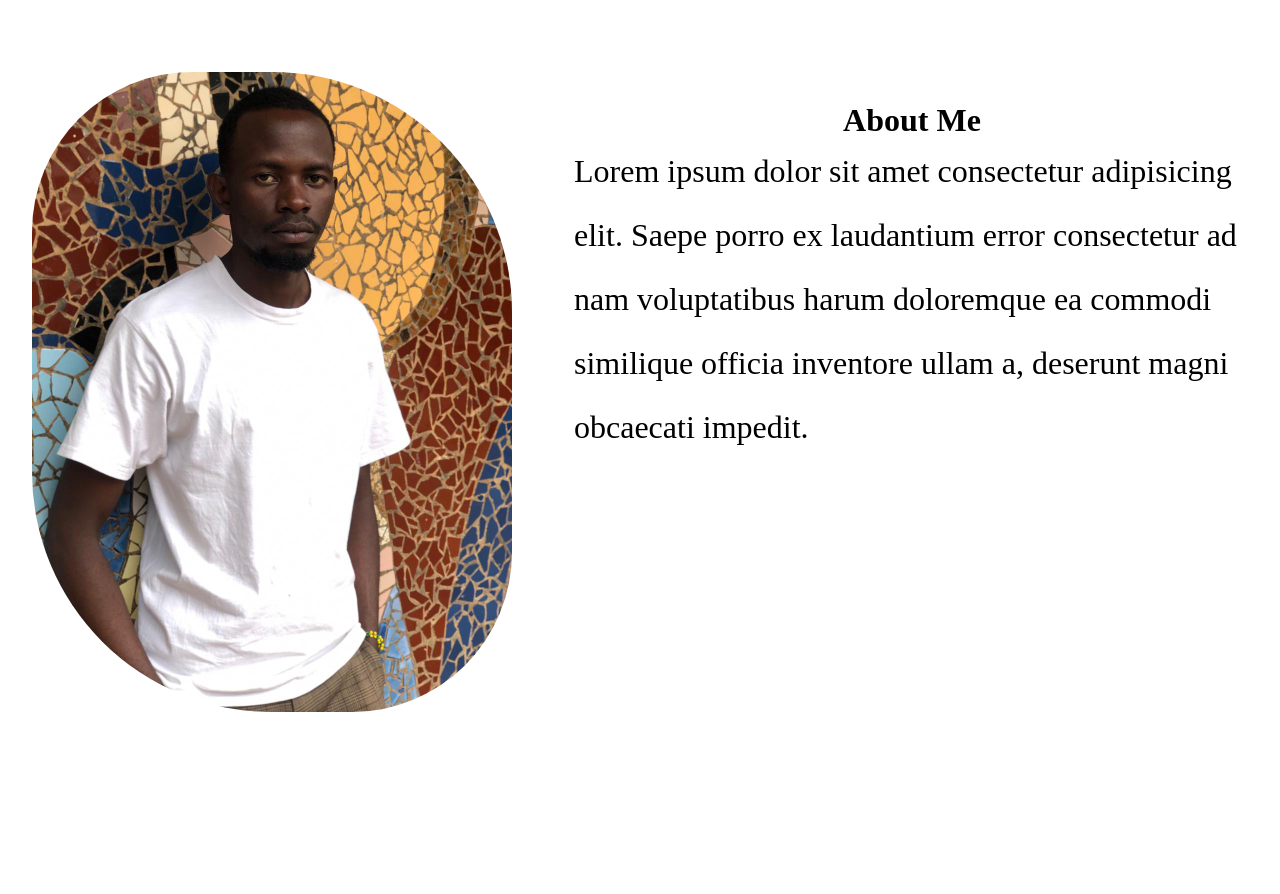
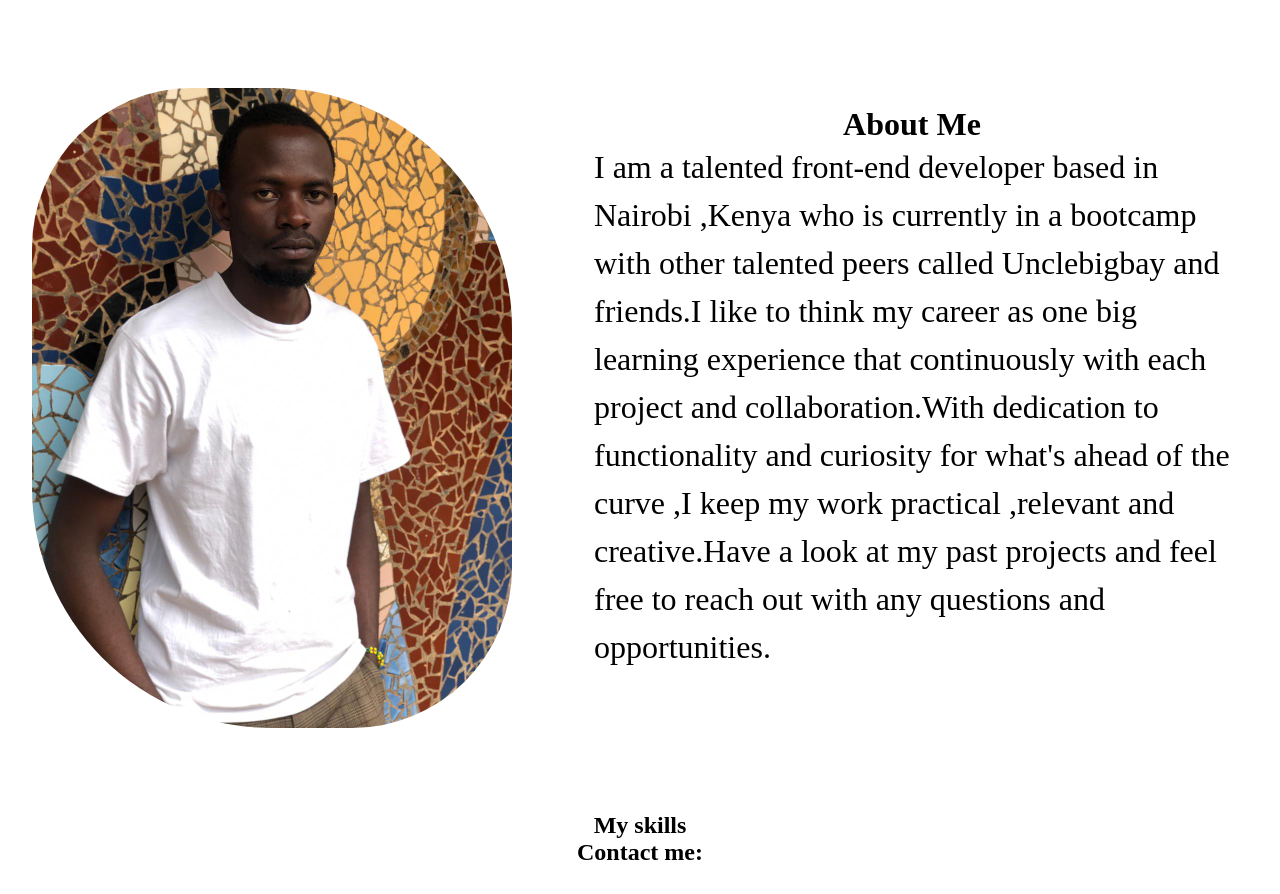
Before and after one commit to Odari-Atongo/My-portfolio, a plain HTML site: page index.html in a window 1280 px wide. Shown: the part 760-1654 px from the top of the page. After the commit the page ends 1626 px from the top, so only its background shows below. Drawn offline with Linux system fonts and the light colour scheme.

Commit message:
Added about description

```diff
--- a/index.html
+++ b/index.html
@@ -21,14 +21,14 @@
             <h1>Hi I am Derrick Odari</h1>
             <p>Welcome to my webpage</p>
     </div>
-    <div class="main">
+    <div id="about" class="main">
         <div>
             <img class="my-photo" src="img/Odari.jpg" alt="My photo">
         </div>
         <div class="about">
             <h1>About Me</h1>
             <p>
-                Lorem ipsum dolor sit amet consectetur adipisicing elit. Saepe porro ex laudantium error consectetur ad nam voluptatibus harum doloremque ea commodi similique officia inventore ullam a, deserunt magni obcaecati impedit.
+               I am a talented front-end developer based in Nairobi ,Kenya who is currently in a bootcamp with other talented peers called Unclebigbay and friends.I like to think my career as one big  learning experience that continuously with each project and collaboration.With dedication to functionality and curiosity for what's ahead of the curve ,I keep my work practical ,relevant and creative.Have a look at my past projects and feel free to reach out with any questions and opportunities.
             </p>
         </div>
     </div>
@@ -37,6 +37,7 @@
     </aside>
     <footer id="contact">
         <h2>Contact me:</h2>
+
     </footer>
 
 </body>
--- a/style.css
+++ b/style.css
@@ -28,6 +28,7 @@ li a {
   display: block;
   text-decoration: none;
   color: white;
+  font-weight: 200;
   text-align: center;
   padding: 14px 16px;
 }
@@ -46,7 +47,8 @@ li a {
 .main {
   display: flex;
   width: 100%;
-  height: 100vh;
+  margin-bottom: 2em;
+  padding: 1em 0;
 }
 .my-photo {
   width: 30rem;
@@ -57,10 +59,20 @@ li a {
   text-align: center;
 }
 .about p {
-  line-height: 4rem;
+  line-height: 3rem;
   font-size: 2rem;
 }
 .about {
-  margin-top: 2rem;
-  padding: 30px;
+  margin-top: 2rem 0rem;
+  padding: 50px;
 }
+/* aside content with skills section */
+aside #skills {
+  display: flex;
+  width: 100%;
+  height: auto;
+  margin-bottom: 2em;
+}
+h2 {
+  text-align: center;
+}
```
